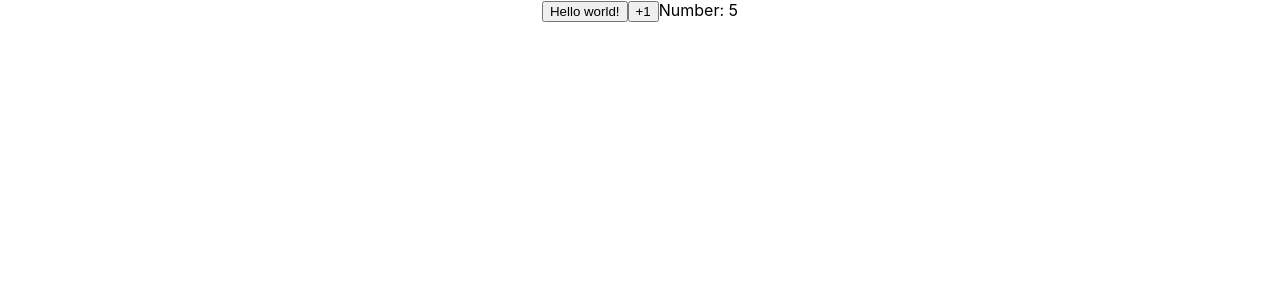
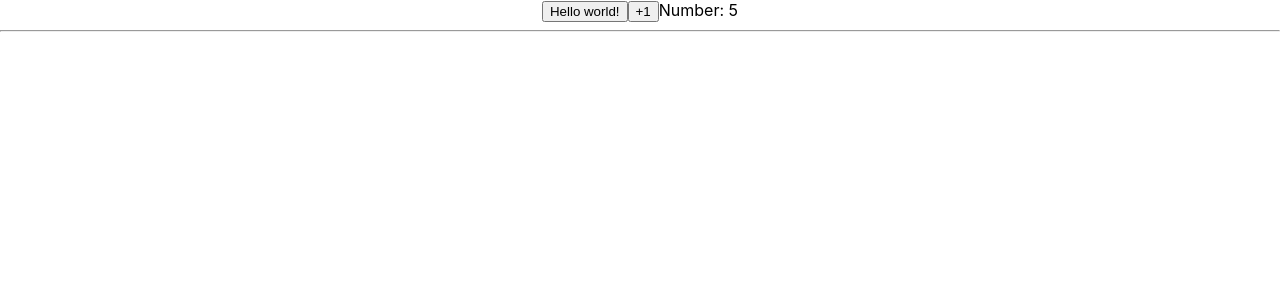
Before and after one commit to EddieFong/react-counter, a React (Create React App) app: page / in a window 1280 px wide. Shown: the top 300 px of the page. Built offline with nearby package versions, Linux system fonts and the light colour scheme.

Commit message:
line component

```diff
--- a/src/App.js
+++ b/src/App.js
@@ -1,18 +1,26 @@
 import React, { Component } from 'react';
 import logo from './logo.svg';
 import './App.css';
-
+import Line from "./components/Line.js"
 
 class App extends Component {
 
-state= {number: this.props.defaultNum}
+state= {
+  number: this.props.defaultNum,
+  numberArray: [{}]
+}
 
   alertFunction = () => {
     alert("now you know how to handle onclick event");
   }
 
   numberFunction = () => {
-     this.setState({number: this.props.newFunction(this.state.number)})
+     this.setState(
+      {
+        number: this.props.newFunction(this.state.number),
+        numberArray: new Array(this.state.number).fill(0)
+      }
+    )
   }
 
   render() {
@@ -27,6 +35,7 @@ state= {number: this.props.defaultNum}
         <span>
           Number: {this.state.number}
         </span>
+        {this.state.numberArray.map(() => (<Line></Line>))}
       </div>
     );
   }
--- /dev/null
+++ b/src/components/Line.js
@@ -0,0 +1,11 @@
+import React, {Component} from 'react'
+
+export default class Line extends Component {
+    render(){
+        return(
+            <div>
+                <hr></hr>
+            </div>
+        )
+    }
+}
```
